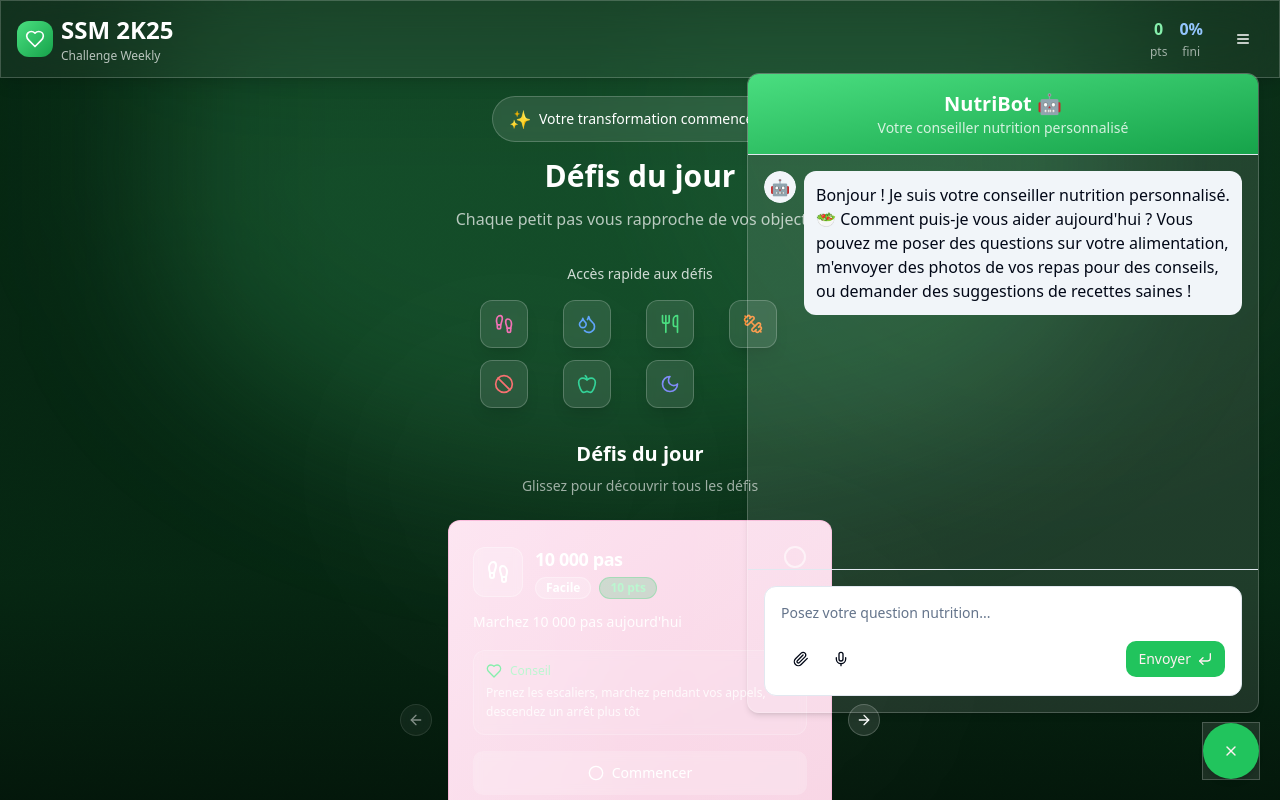
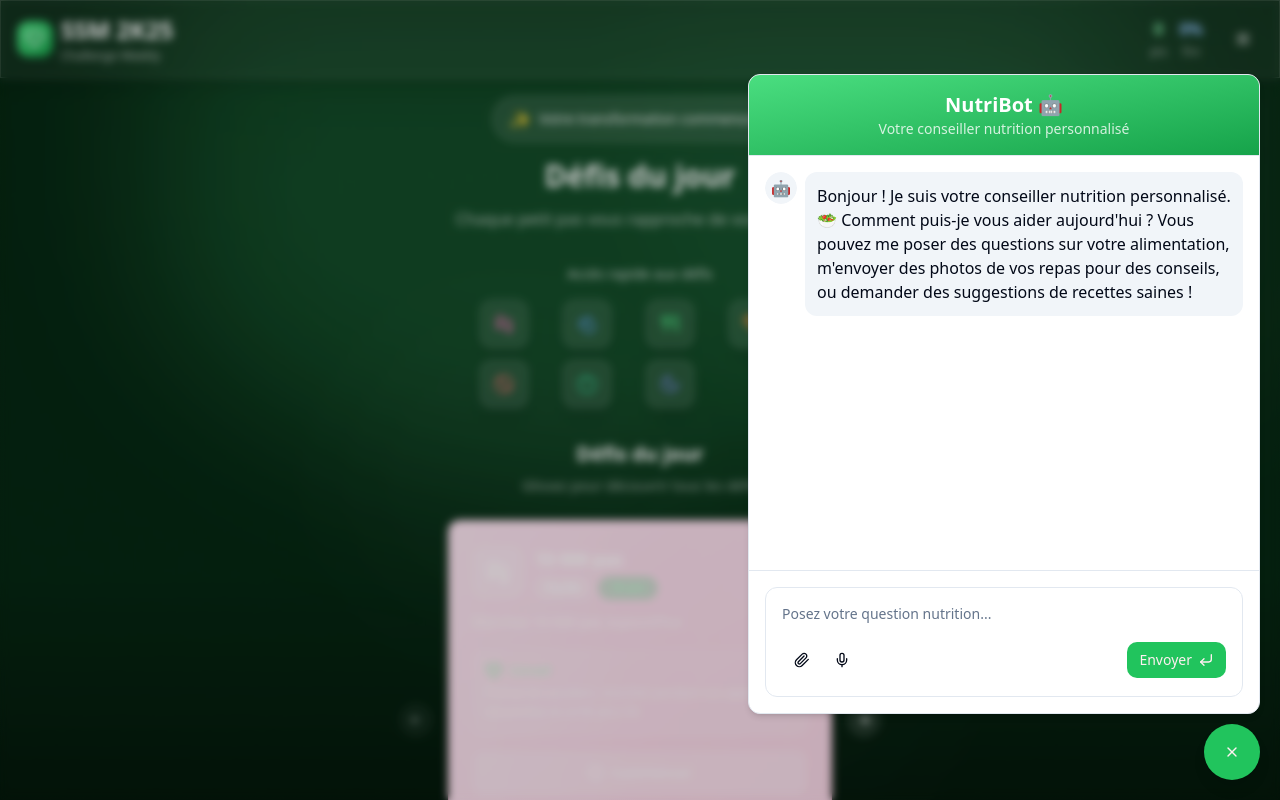
Before and after one commit to FLOnocode/weekly-wellbeing-wins, a React (Vite) app: page / in a window 1280 px wide. Both pictures are taken after a click on the button 1231 px from the left and 751 px from the top of the page. Shown: the top 800 px of the page. Built offline with nearby package versions, Linux system fonts and the light colour scheme.

Commit message:
Fix challenge and chatbot display
- Restore challenge component display.
- Ensure chatbot visibility in all formats with a background blur.
- Modify chatbot button appearance when closed.

```diff
--- a/src/components/NutriBot.tsx
+++ b/src/components/NutriBot.tsx
@@ -1,4 +1,3 @@
-
 "use client"
 
 import { useState, FormEvent } from "react"
@@ -114,7 +113,6 @@ export function NutriBot() {
       size="lg"
       position="bottom-right"
       icon={<Bot className="h-6 w-6" />}
-      className="glass-effect"
     >
       <ExpandableChatHeader className="flex-col text-center justify-center bg-gradient-wellness text-white">
         <h1 className="text-xl font-semibold">NutriBot 🤖</h1>
--- a/src/components/ui/expandable-chat.tsx
+++ b/src/components/ui/expandable-chat.tsx
@@ -52,6 +52,12 @@ const ExpandableChat: React.FC<ExpandableChatProps> = ({
   const toggleChat = () => setIsOpen(!isOpen);
 
   return (
+    <>
+      {/* Overlay avec effet de flou quand le chat est ouvert */}
+      {isOpen && (
+        <div className="fixed inset-0 bg-black/20 backdrop-blur-sm z-40" />
+      )}
+
       <div
         className={cn(`fixed ${chatConfig.positions[position]} z-50`, className)}
         {...props}
@@ -82,6 +88,7 @@ const ExpandableChat: React.FC<ExpandableChatProps> = ({
           toggleChat={toggleChat}
         />
       </div>
+    </>
   );
 };
 
@@ -131,7 +138,7 @@ const ExpandableChatToggle: React.FC<ExpandableChatToggleProps> = ({
     variant="default"
     onClick={toggleChat}
     className={cn(
-      "w-14 h-14 rounded-full shadow-md flex items-center justify-center hover:shadow-lg hover:shadow-black/30 transition-all duration-300",
+      "w-14 h-14 rounded-full shadow-lg flex items-center justify-center hover:shadow-xl transition-all duration-300 border-0",
       className,
     )}
     {...props}
--- a/src/pages/Index.tsx
+++ b/src/pages/Index.tsx
@@ -147,7 +147,7 @@ const Index = () => {
         />
       </div>
 
-      {/* Contenu principal avec marge ajoutée */}
+      {/* Contenu principal avec marge ajustée pour éviter les conflits */}
       <div className="relative z-10 pt-24 pb-6">
         <div className="container mx-auto px-4 max-w-lg">
           {/* Message de motivation avec style glassmorphisme */}
```
Lines whose indentation alone changed are shown as unchanged.
